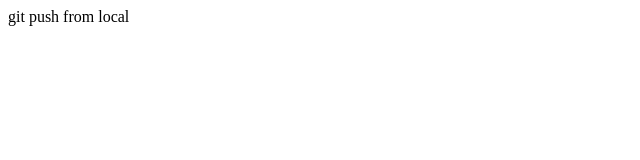
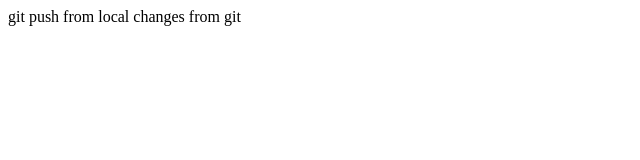
Before and after one commit to zeusanx/sample, a plain HTML site: page index.html in a window 1280 px wide. Shown: the whole page, without its empty margins (0-640 px from the left). Drawn offline with Linux system fonts and the light colour scheme.

Commit message:
Update index.html

```diff
--- a/index.html
+++ b/index.html
@@ -7,5 +7,6 @@
 </head>
 <body>
     git push from local
+    changes from git
 </body>
 </html>
```
